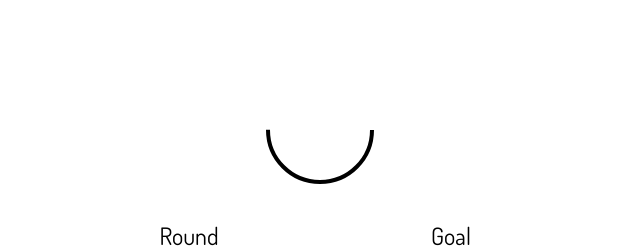
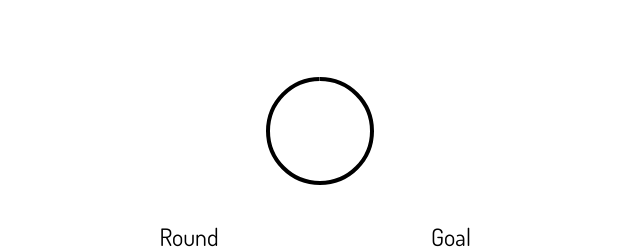
Before and after one commit to jaredblumer/freemodoro, a React (Create React App) app: page / in a window 1280 px wide. Shown: the part 211-460 px from the top of the page, without its empty margins (320-960 px from the left). Built offline with nearby package versions, Linux system fonts and the light colour scheme.

Commit message:
Add progress bar prototype

```diff
--- a/src/App.css
+++ b/src/App.css
@@ -39,6 +39,10 @@ body {
   grid-column-end: 7;
 }
 
+.progress-bar {
+  transition: all 1s ease;
+}
+
 .round {
   grid-column-start: 1;
   grid-column-end: 7;
@@ -56,6 +60,21 @@ body {
   text-align: right;
 }
 
+#svg {
+  transform: rotate(-90deg);
+}
+
+#svg-button {
+  border: 0;
+  background-color: white;
+  cursor: pointer;
+  outline: none;
+}
+
+#svg circle {
+  transition: all 1s linear;
+}
+
 .timer {
   grid-column-start: span 12;
   text-align: center;
--- a/src/App.js
+++ b/src/App.js
@@ -2,7 +2,8 @@ import React from "react";
 import "./App.css";
 import ProgressButton from "./components/ProgressButton";
 
-function App() {
+class App extends React.Component {
+  render() {
     return (
       <div className="App">
         <div className="name">Freemodoro</div>
@@ -12,7 +13,7 @@ function App() {
         </div>
         <div className="dial"></div>
         <div className="start">
-        <ProgressButton />
+          <ProgressButton minutes={25} />
         </div>
         <div className="round">
           <div className="round-title">Round</div>
@@ -31,5 +32,6 @@ function App() {
       </div>
     );
   }
+}
 
 export default App;
--- a/src/components/ProgressButton.js
+++ b/src/components/ProgressButton.js
@@ -10,14 +10,16 @@ class ProgressTemplate extends React.Component {
   }
 
   render() {
-    const { radius, stroke, progress } = this.props;
+    const { radius, stroke, progress, minutes } = this.props;
 
     const strokeDashoffset =
-      this.circumference - (progress / 100) * this.circumference;
+      this.circumference - (progress / (minutes * 60)) * this.circumference;
 
     return (
-      <svg height={radius * 2} width={radius * 2}>
+      <button id="svg-button">
+        <svg id="svg" height={radius * 2} width={radius * 2}>
           <circle
+            className="progress-bar"
             stroke="black"
             fill="transparent"
             strokeWidth={stroke}
@@ -29,6 +31,7 @@ class ProgressTemplate extends React.Component {
             cy={radius}
           />
         </svg>
+      </button>
     );
   }
 }
@@ -38,15 +41,14 @@ class ProgressButton extends React.Component {
     super(props);
 
     this.state = {
-      progress: 0
+      progress: this.props.minutes * 60
     };
   }
 
   componentDidMount() {
-    // emulating ProgressButton
     const interval = setInterval(() => {
-      this.setState({ progress: this.state.progress + 10 });
-      if (this.state.progress === 100) {
+      this.setState({ progress: this.state.progress - 1 });
+      if (this.state.progress === 0) {
         clearInterval(interval);
       }
     }, 1000);
@@ -54,7 +56,12 @@ class ProgressButton extends React.Component {
 
   render() {
     return (
-      <ProgressTemplate radius={60} stroke={4} progress={this.state.progress} />
+      <ProgressTemplate
+        radius={60}
+        stroke={4}
+        progress={this.state.progress}
+        minutes={this.props.minutes}
+      />
     );
   }
 }
```
Lines whose indentation alone changed are shown as unchanged.
